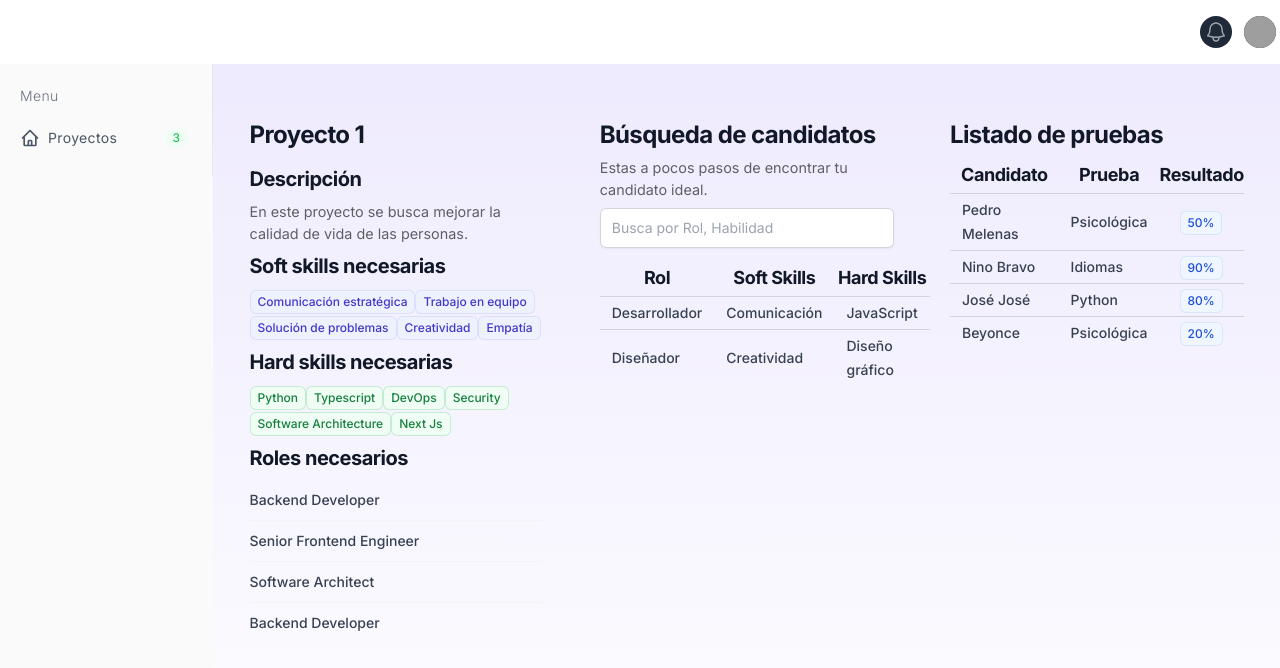
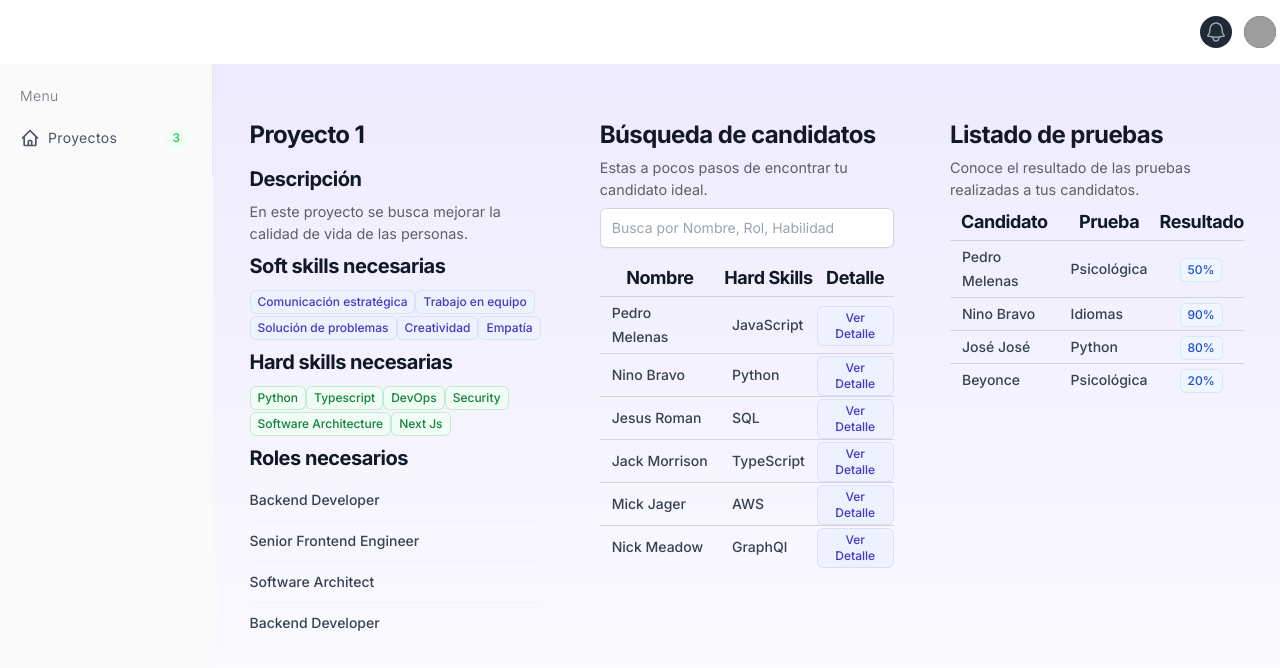
Before and after one commit to dsvivasss/ABC-Web, a Next.js app: page /project_detail in a window 1280 px wide. Shown: the top 668 px of the page. Built offline with nearby package versions, Linux system fonts and the light colour scheme; grey boxes are pictures that could not be loaded.

Commit message:
PR-10/ Se realiza mejora sobre la búsqueda de candidato

```diff
--- a/src/app/components/TableComponent.jsx
+++ b/src/app/components/TableComponent.jsx
@@ -3,28 +3,50 @@ import { useTable, useFilters, useGlobalFilter } from "react-table";
 
 const data = [
   {
+    name: "Pedro Melenas",
     rol: "Desarrollador",
     habilidadesBlandas: "Comunicación",
     habilidadesDuras: "JavaScript",
   },
   {
+    name: "Nino Bravo",
+    rol: "Backend Developer",
+    habilidadesBlandas: "Creatividad",
+    habilidadesDuras: "Python",
+  },
+  {
+    name: "Jesus Roman",
+    rol: "Senior Frontend Engineer",
+    habilidadesBlandas: "Creatividad",
+    habilidadesDuras: "SQL",
+  },
+  {
+    name: "Jack Morrison",
+    rol: "Software Architect",
+    habilidadesBlandas: "Creatividad",
+    habilidadesDuras: "TypeScript",
+  },
+  {
+    name: "Mick Jager",
     rol: "Diseñador",
     habilidadesBlandas: "Creatividad",
-    habilidadesDuras: "Diseño gráfico",
+    habilidadesDuras: "AWS",
   },
+  {
+    name: "Nick Meadow",
+    rol: "Diseñador",
+    habilidadesBlandas: "Creatividad",
+    habilidadesDuras: "GraphQl",
+  },
+
 ];
 
 const columns = [
-  {
-    Header: "Rol",
-    accessor: "rol",
-    //Filter: TextFilter,
-  },
-  {
-    Header: "Soft Skills",
-    accessor: "habilidadesBlandas",
-    //Filter: TextFilter,
-  },
+
+    {
+        Header: "Nombre",
+        accessor: "name",
+    },
   {
     Header: "Hard Skills",
     accessor: "habilidadesDuras",
@@ -60,7 +82,7 @@ const TableComponent = () => {
       <input
         className="block w-full rounded-md border-0 text-gray-900 shadow-sm ring-1 ring-inset ring-gray-300 placeholder:text-gray-400 focus:ring-2 focus:ring-inset focus:ring-indigo-600 sm:text-sm sm:leading-6"
         type="text"
-        placeholder="Busca por Rol, Habilidad"
+        placeholder="Busca por Nombre, Rol, Habilidad"
         value={filterInput}
         onChange={(e) => {
           setFilterInput(e.target.value); // Actualiza el estado del filtro global
@@ -75,6 +97,7 @@ const TableComponent = () => {
               {headerGroup.headers.map((column) => (
                 <th {...column.getHeaderProps()} className="text-lg from-black font-bold leading-2 text-gray-900 sm:tracking-tight py-1">{column.render("Header")}</th>
               ))}
+              <th className="text-lg from-black font-bold leading-2 text-gray-900 sm:tracking-tight py-1">Detalle</th>
             </tr>
           ))}
         </thead>
@@ -88,6 +111,11 @@ const TableComponent = () => {
                     <td className="text-sm font-medium leading-6 text-gray-700 sm:px-3 py-1" {...cell.getCellProps()}>{cell.render("Cell")}</td>
                   );
                 })}
+                <td>
+                    <button className="inline-flex items-center rounded-md bg-indigo-50 px-2 py-1 text-xs font-medium text-indigo-700 ring-1 ring-inset ring-indigo-700/10 hover:bg-indigo-100 focus-visible:outline focus-visible:outline-2 focus-visible:outline-offset-2 focus-visible:outline-indigo-600" onClick={() => console.log(`Detalles de ${row.original.rol}`)}>
+                      Ver Detalle
+                    </button>
+                  </td>
               </tr>
             );
           })}
--- a/src/app/project_detail/page.jsx
+++ b/src/app/project_detail/page.jsx
@@ -326,7 +326,8 @@ export default function Project_create() {
                 <h1 className="animate-fade-up text-2xl from-black bg-clip-text  font-bold leading-7 text-gray-900 sm:truncate sm:tracking-tight py-2">
                   Listado de pruebas
                 </h1>
-                <table className="table-auto divide-y divide-gray-300 py-2">
+                <p className="pb-1">Conoce el resultado de las pruebas realizadas a tus candidatos.</p>
+                <table className="table-auto divide-y divide-gray-300 py-3">
                   <thead className="">
                     <tr>
                       <th className="text-lg from-black font-bold leading-2 text-gray-900 sm:truncate sm:tracking-tight py-1">
```
